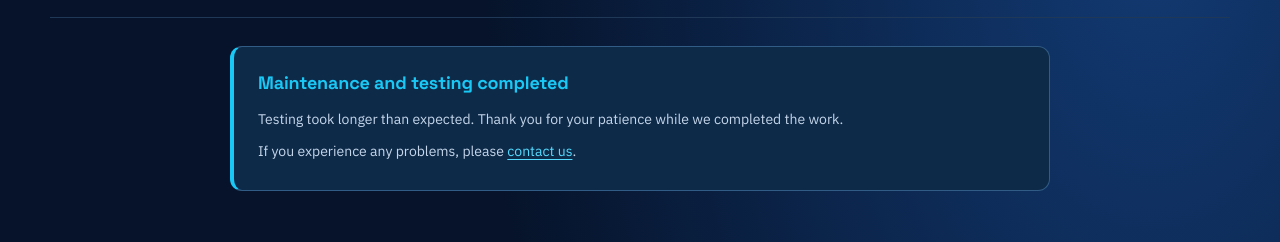
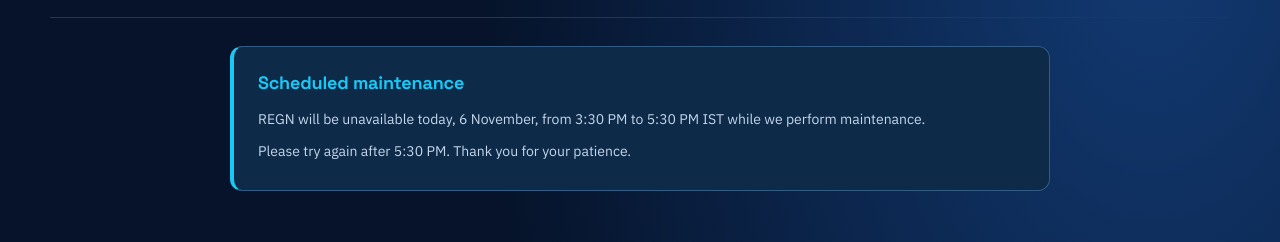
Before and after one commit to anuragkulkarni4321-ux/REGN-WEBPAGE, a plain HTML site: page delete-account.html in a window 1280 px wide. Shown: the part 77-319 px from the top of the page. Drawn offline with Linux system fonts and the light colour scheme.

Commit message:
-6 nov final version 1.1.0 testing

```diff
--- a/delete-account.html
+++ b/delete-account.html
@@ -23,21 +23,19 @@
         width="54" height="54" alt=""><span>REGN</span></a><a href="index.html">Back to home &rarr;</a></header>
   <aside id="maintenance-notice" class="maintenance-notice" aria-labelledby="maintenance-title">
     <div class="container">
-      <!-- <h2 id="maintenance-title">Scheduled maintenance and testing</h2>
-            <p>Testing is scheduled during these windows (IST):</p>
-            <ul>
-                <li>25 October: 2:00 PM–5:00 PM</li>
-                <li>25 October, 10:00 PM–26 October, 1:00 AM</li>
-            </ul> -->
-      <!-- <p>Strava services in REGN will be unavailable during testing.
-                REGN's built-in GPS will remain available.</p> -->
-      <h2 id="maintenance-title">Maintenance and testing completed</h2>
+      <h2 id="maintenance-title">Scheduled maintenance</h2>
+      <p>
+        REGN will be unavailable today, 6 November, from 3:30 PM to 5:30 PM IST
+        while we perform maintenance.
+      </p>
+      <p>Please try again after 5:30 PM. Thank you for your patience.</p>
+      <!-- <h2 id="maintenance-title">Maintenance and testing completed</h2>
       <p>Testing took longer than expected. Thank you for your patience while we completed the work.</p>
       <p>
         If you experience any problems, please
         <a href="https://mail.google.com/mail/?view=cm&fs=1&to=anuragkulkarni4321@gmail.com" target="_blank"
           rel="noopener noreferrer">contact us</a>.
-      </p>
+      </p> -->
     </div>
   </aside>
   <main class="document-main">
```
Also changed, not shown: index.html (+8 -10 lines), privacy.html (+8 -10 lines), terms.html (+8 -10 lines).
